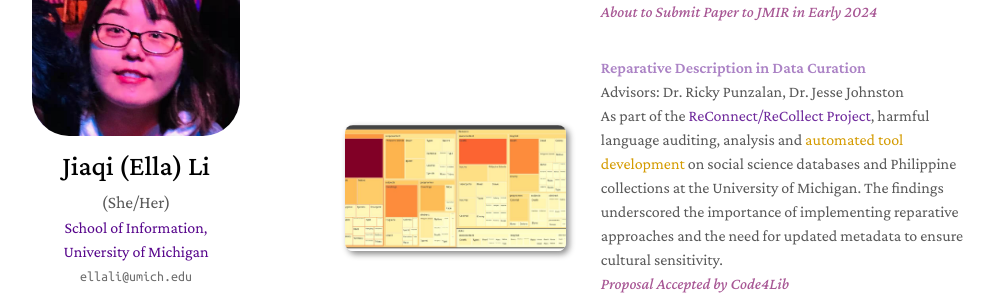
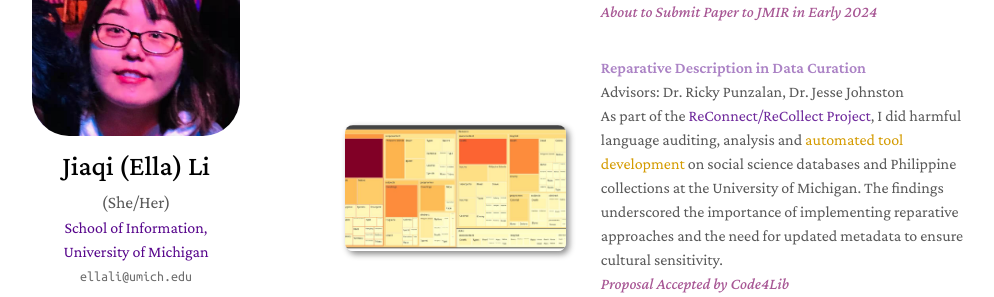
Before and after one commit to jiaqili0803/jiaqili0803.github.io, a Jekyll site: the page built from index.md, in a window 1280 px wide and 900 px high, scrolled down 2800 px. Shown: the part 153-450 px from the top of the window, without its empty margins (140-1134 px from the left). Built offline with Jekyll 4.4.1, drawn with Linux system fonts in a browser that asks for light colours; nearby versions of some CDN libraries; a style sheet for code colours, icons or effects is not loaded; our own code applies the rules of GitHub Pages for plain Markdown files.

Commit message:
Update Research_projects.md

```diff
--- a/_includes/Research_projects.md
+++ b/_includes/Research_projects.md
@@ -133,7 +133,7 @@
   <div class="col-sm-9" style="position: relative;padding-right: 15px;padding-left: 20px;">
   <div class="title" style="color: #ab82c5;">Reparative Description in Data Curation</div>
   <div class="author">Advisors: Dr. Ricky Punzalan, Dr. Jesse Johnston</div>
-  <div class="descripts">As part of the <a href="https://www.reconnect-recollect.com/who-we-are/" target="_blank">ReConnect/ReCollect Project</a>, harmful language auditing, analysis and <span style="color: #D49B00;">automated tool development</span> on social science databases and Philippine collections at the University of Michigan. The findings underscored the importance of implementing reparative approaches and the need for updated metadata to ensure cultural sensitivity.</div>
+  <div class="descripts">As part of the <a href="https://www.reconnect-recollect.com/who-we-are/" target="_blank">ReConnect/ReCollect Project</a>, I did harmful language auditing, analysis and <span style="color: #D49B00;">automated tool development</span> on social science databases and Philippine collections at the University of Michigan. The findings underscored the importance of implementing reparative approaches and the need for updated metadata to ensure cultural sensitivity.</div>
   <div class="periodical"><em>Proposal Accepted by Code4Lib</em></div>
   <div class="links">
       <a href="https://drive.google.com/file/d/1JJJwfQRMjSDMcCwRmhagS2Ow4YhbaSH8/view?usp=sharing" class="btn btn-sm z-depth-0" role="button" target="_blank" style="font-size:13px; border-radius: 5px;">Final Report</a>
```
